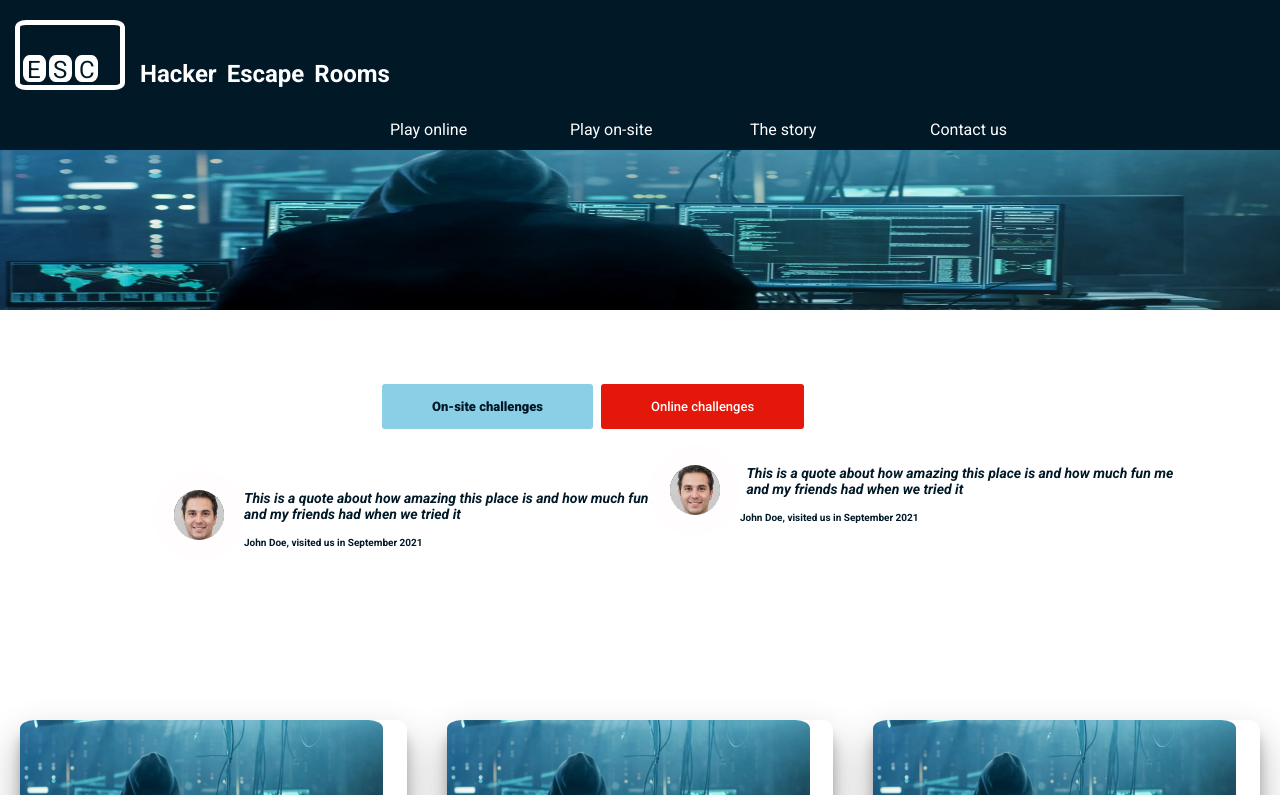
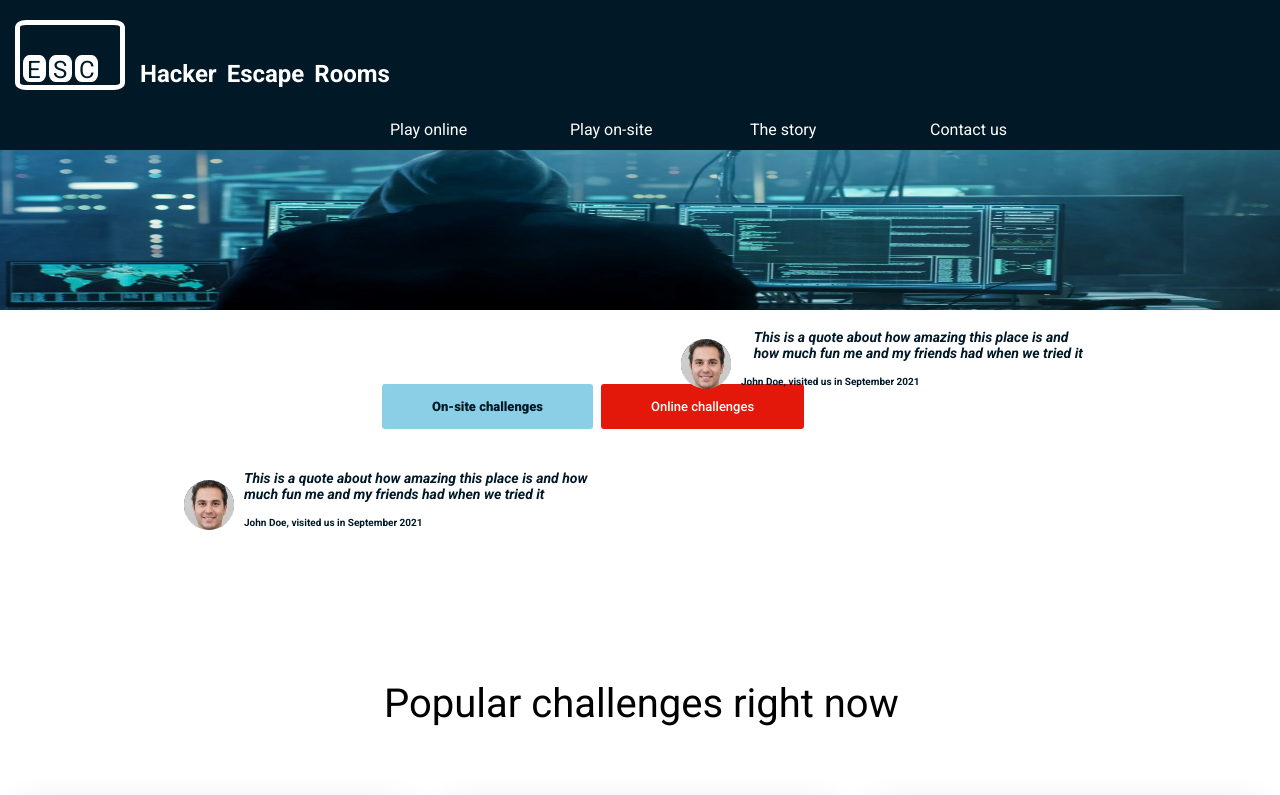
Before and after one commit to Willi86/Escape-Room, a plain HTML site: page index.html in a window 1280 px wide. Shown: the top 795 px of the page. Drawn offline with Linux system fonts and the light colour scheme.

Commit message:
Finished the project, or at least I hope so

```diff
--- a/index.html
+++ b/index.html
@@ -67,6 +67,8 @@
       friends had when we tried it</p>
       <span>John Doe, visited us in September 2021</span>
     </aside>
+    <!--new changes-->
+    <p class =Popular-G>Popular challenges right now </p>
     <div class="stupid-container">
       <div class="left-challenge">
         <figure>
--- a/style.css
+++ b/style.css
@@ -313,7 +313,7 @@ li {
 
 /*Here i ended the first and second computer section*/
 
-/*this is for the review and book section*/
+/*this is for the review and booking section*/
 .second-aside {
     display: none;
 }
@@ -322,19 +322,17 @@ li {
     display: flex;
     flex-direction: row;
     position: relative;
-    margin-left: 10px;
-    ;
     margin-top: 400px;
     margin-bottom: 10px;
-    padding: 0;
 }
-
+/*why did i call the same class twice?*/
 .first-aside img,.second-aside img{
     border-radius: 50%;
-    ;
-    border: 20px solid #fffdfe;
+    /*border: 20px solid #fffdfe;  -don't need it anymore*/
     height: 50px;
     width: 50px;
+    margin-left: 30px;
+    padding:10px;
 }
 
 .first-aside p,.second-aside p{
@@ -551,6 +549,16 @@ footer nav {
     }
 }
 */
+.Popular-G{
+font-family: Roboto;
+font-weight: 500;
+font-size: 23px;
+margin: 4%;
+margin-left: 10%;
+
+
+
+}
 @media only screen and (max-width: 600px) {
 
     /* for mobile phones-Don't -forget to learn more about this stuff */
@@ -668,19 +676,26 @@ footer nav {
 
 .first-aside p{
  contain:layout;/*testing this only */
- padding-right: 52%;
+ padding-right: 60%;
 
 }
 .second-aside{
     position:absolute;
-    margin-top: -655px;
+    margin-top: -58.7%; /*remember to search on this, why do i have minus values*/
     margin-bottom: 150px;
     display: block;
     margin-left: 50%;
+    padding-left: 1px;
 }
 .second-aside p{
-    padding-left:1%;
-    padding-right: 15%;
+    padding-left:2%;
+    padding-right: 30%;
+
+}
+.Popular-G{
+margin-left: 30%;
+font-size: 40px;
+font-weight: 400;
 
 }
 
```
